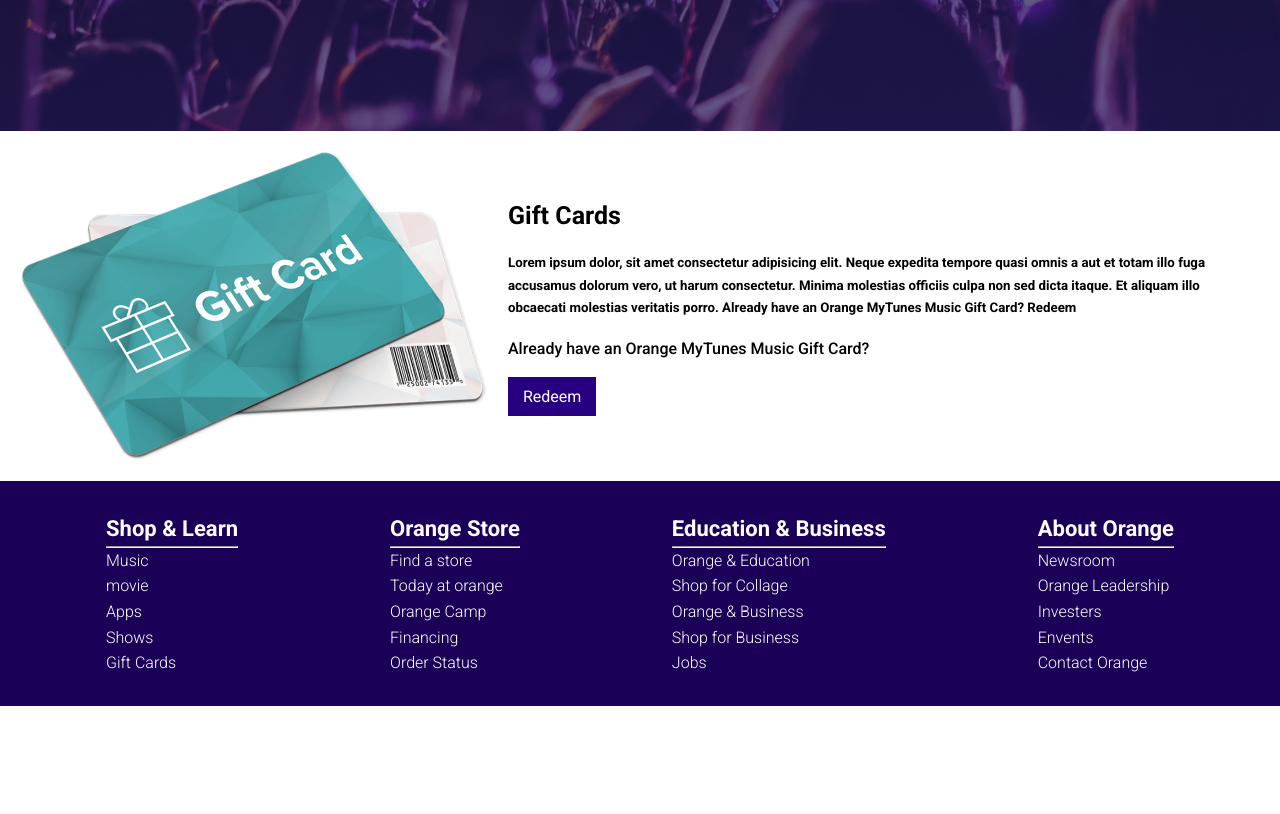
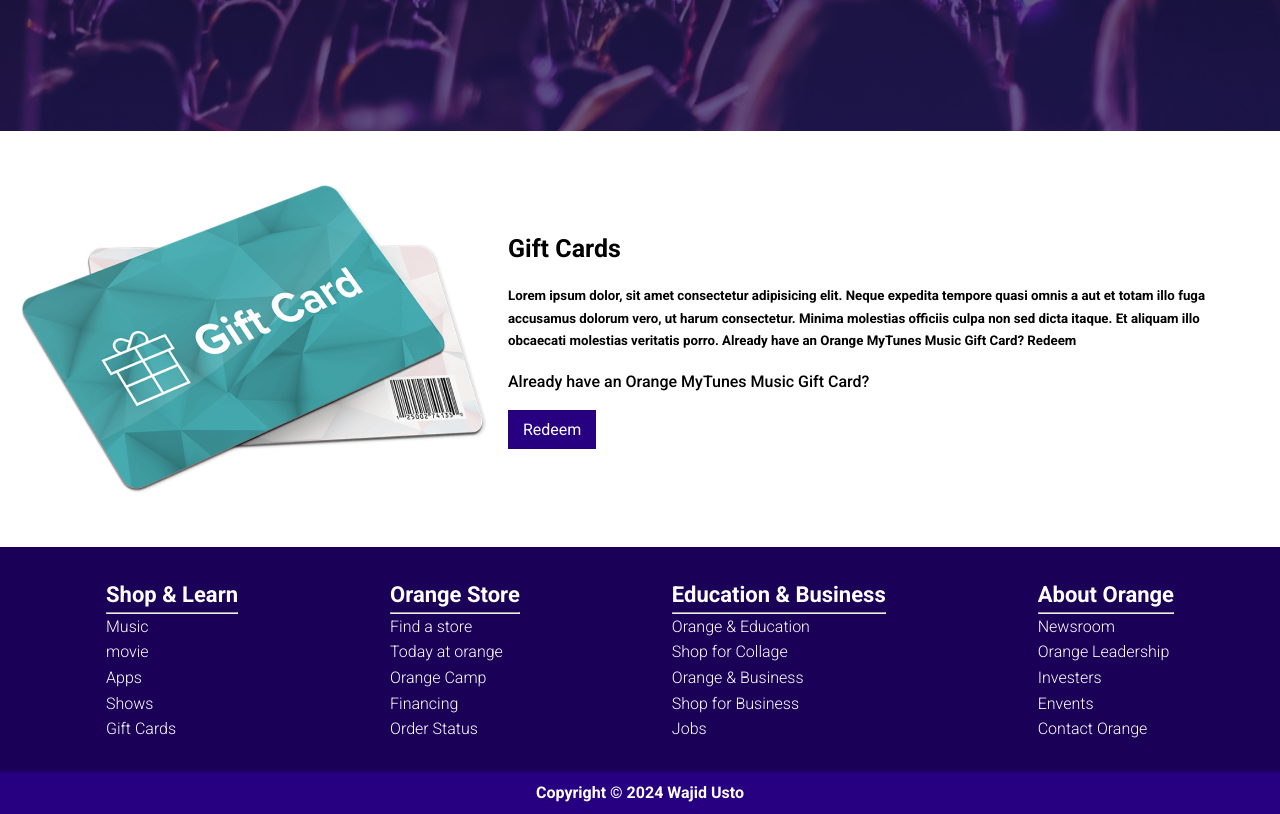
Before and after one commit to WajidUsto/music-website, a plain HTML site: page index.html in a window 1280 px wide. Shown: the part 3420-4234 px from the top of the page. Before the commit the page ends 4126 px from the top, so only its background shows below. Drawn offline with Linux system fonts and the light colour scheme.

Commit message:
footer completed

```diff
--- a/index.html
+++ b/index.html
@@ -131,6 +131,9 @@
                 </div>
             </div>
         </section>
+        <div class="footer-lower">
+            <h4>Copyright © 2024 Wajid Usto</h4>
+        </div>
     </footer>
 </main>
 </body>
--- a/style.css
+++ b/style.css
@@ -211,6 +211,7 @@ p{
     align-items: center;
     gap: 20px;
     padding: 20px 20px 20px 20px;
+    margin: 33px 0;
 }
 .gift-btn{
     background-color: var(--purple300);
@@ -239,6 +240,12 @@ p{
 .container6 h3{
     font-size: 22px;
     cursor: pointer;
+}
+.footer-lower{
+    text-align: center;
+    padding: 10px ;
+    color: white;
+    background-color: var(--purple300);
 }
 
 
```
